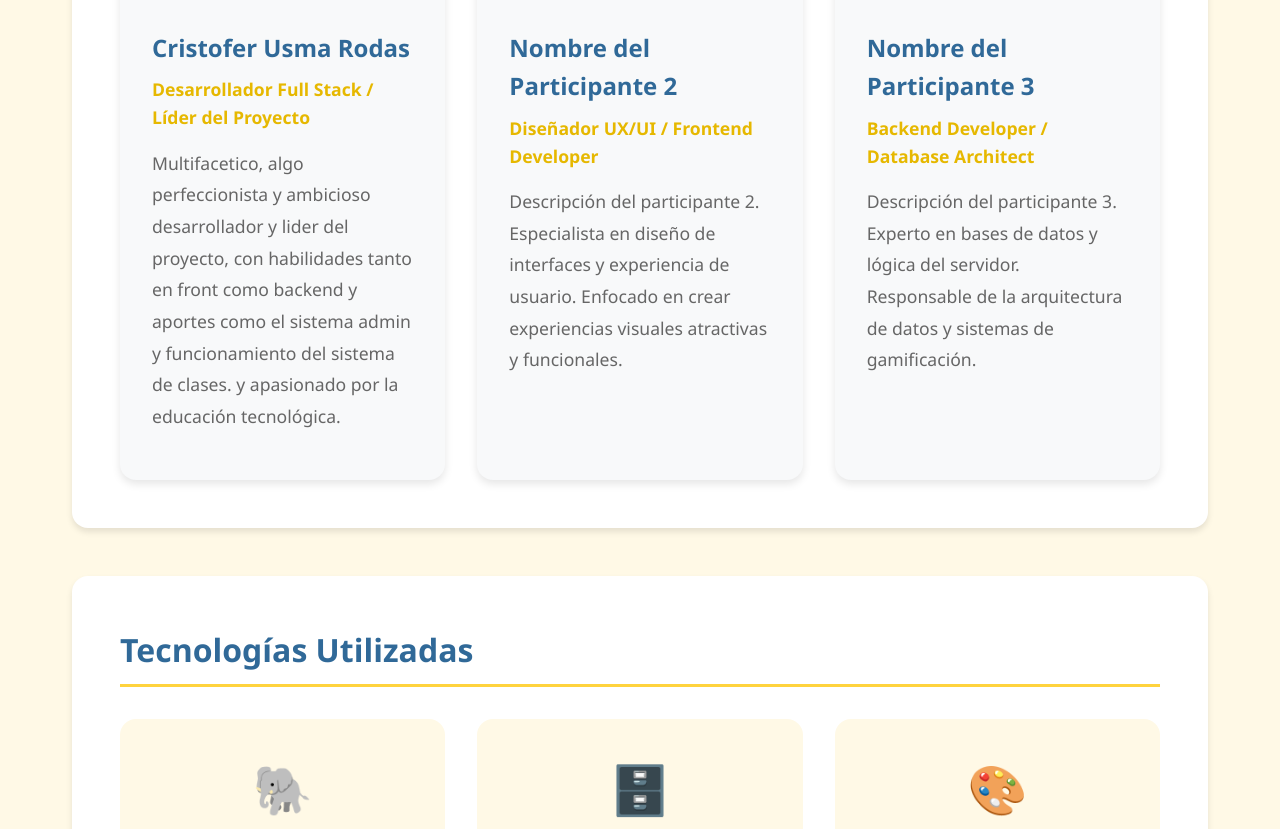
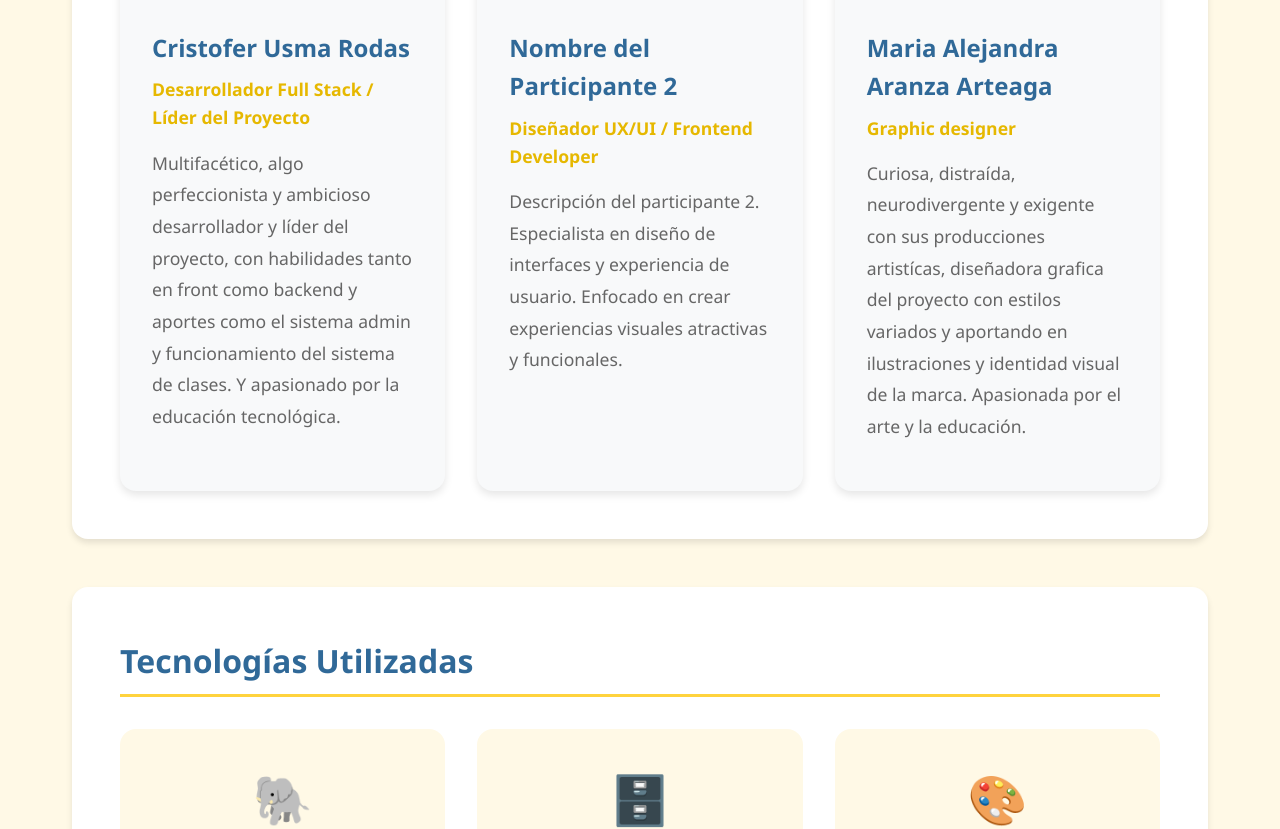
Before and after one commit to Azunita/azunita.github.io, a plain HTML site: page somos.html in a window 1280 px wide. Shown: the part 3131-3960 px from the top of the page. Drawn offline with Linux system fonts and the light colour scheme.

Commit message:
Update somos.html

```diff
--- a/somos.html
+++ b/somos.html
@@ -363,8 +363,8 @@
                         <h3>Cristofer Usma Rodas</h3>
                         <div class="member-role">Desarrollador Full Stack / Líder del Proyecto</div>
                         <p class="member-description">
-                            Multifacetico, algo perfeccionista y ambicioso desarrollador y lider del proyecto, con habilidades tanto en front como backend y aportes como el sistema admin y funcionamiento del sistema de clases.
-                            y apasionado por la educación tecnológica.
+                            Multifacético, algo perfeccionista y ambicioso desarrollador y líder del proyecto, con habilidades tanto en front como backend y aportes como el sistema admin y funcionamiento del sistema de clases.
+                            Y apasionado por la educación tecnológica.
                         </p>
                     </div>
                 </div>
@@ -390,11 +390,10 @@
                             <img src="../IMG/Alejandra.jpg" alt="Alejandra" style="width: 100%; height: 100%; object-fit: cover;">
                     </div>
                     <div class="member-info">
-                        <h3>Nombre del Participante 3</h3>
-                        <div class="member-role">Backend Developer / Database Architect</div>
+                        <h3> Maria Alejandra Aranza Arteaga</h3>
+                        <div class="member-role">Graphic designer</div>
                         <p class="member-description">
-                            Descripción del participante 3. Experto en bases de datos y lógica del servidor.
-                            Responsable de la arquitectura de datos y sistemas de gamificación.
+                           Curiosa, distraída, neurodivergente y exigente con sus producciones artistícas, diseñadora grafica del proyecto con estilos variados y aportando en ilustraciones y identidad visual de la marca. Apasionada por el arte y la educación.
                         </p>
                     </div>
                 </div>
```
